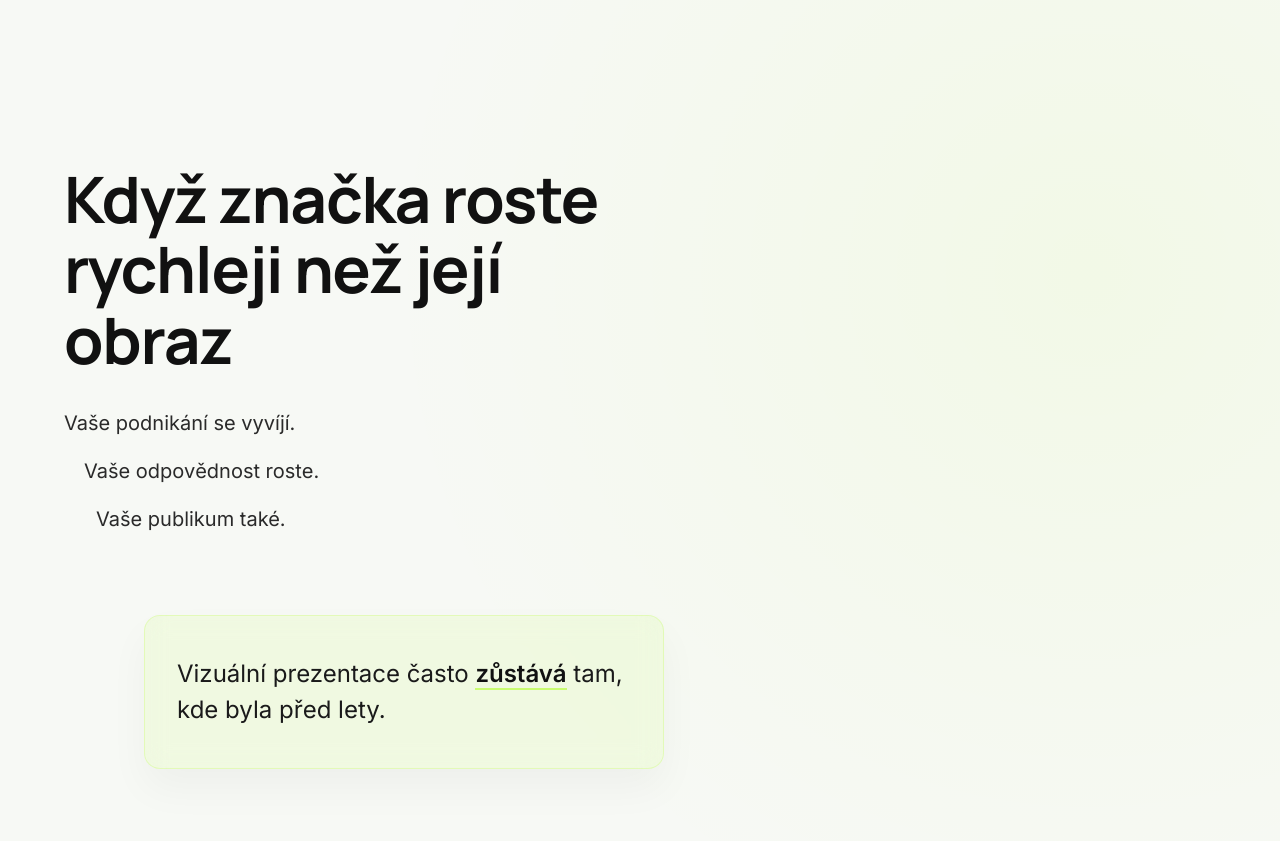
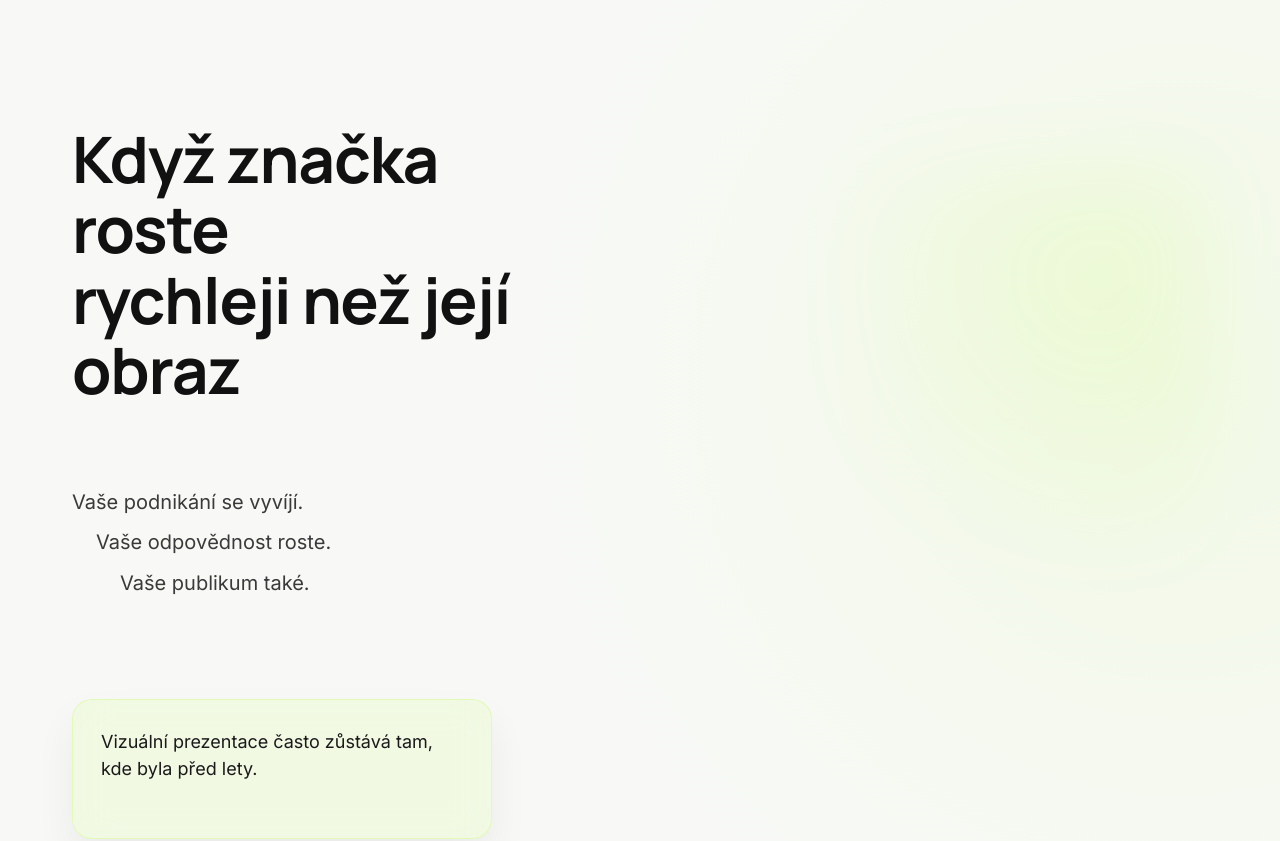
Before and after one commit to katarinabrics-eng/ai-content-studio, a Next.js app in the folder apps/content-studio/: page / in a window 1280 px wide. Shown: the part 760-1601 px from the top of the page. Built offline with nearby package versions, Linux system fonts and the light colour scheme.

Commit message:
refactor: update HomePage manifest section with refined layout, improved text presentation, and enhanced background styling for better visual coherence and user engagement

```diff
--- a/apps/content-studio/src/app/page.tsx
+++ b/apps/content-studio/src/app/page.tsx
@@ -49,61 +49,62 @@ export default function HomePage() {
         </div>
       </section>
 
-      {/* BLOK 2 – Atmosféra + pointa ve skleněném okně */}
+      {/* BLOK 2 – Růst (text) → Stagnace (box) → Možnost (světlo). Dramaturgie. */}
       <section
         id="manifest"
-        className="relative w-full overflow-hidden pt-[180px] pb-[180px]"
+        className="relative overflow-hidden py-[140px] min-h-[720px] lg:min-h-[780px]"
         style={{
-          backgroundColor: "#F7F9F5",
-          backgroundImage: "radial-gradient(circle at 85% 30%, rgba(163, 255, 0, 0.06), transparent 55%)",
+          backgroundColor: "#F8F9F7",
+          backgroundImage: "radial-gradient(circle at 92% 40%, rgba(163, 255, 0, 0.07), transparent 50%)",
         }}
       >
-        <div className="relative mx-auto max-w-[1280px] px-6 sm:px-8 md:px-12 lg:px-16">
-          {/* Text vlevo, cca 55 % šířky */}
-          <div className="min-w-0 max-w-full pl-0 pr-4 md:max-w-[55%] md:pr-8">
+        <div className="mx-auto grid max-w-[1200px] grid-cols-1 grid-rows-auto gap-x-12 gap-y-10 px-6 sm:px-8 lg:grid-cols-2 lg:items-start">
+          {/* Levá strana: nadpis → schody → skleněné okno */}
           <h2
-              className="font-bold leading-[1.1] text-[#111111]"
-              style={{ fontSize: "clamp(2.25rem, 6vw, 64px)" }}
+            className="order-1 max-w-[520px] font-bold leading-[1.1] text-[#111111] lg:col-start-1 lg:row-start-1"
+            style={{ fontSize: "clamp(2rem, 5vw, 64px)", marginBottom: "40px" }}
           >
             Když značka roste
             <br />
             rychleji než její obraz
           </h2>
           <div
-              className="mt-8 space-y-4"
-              style={{ fontSize: "20px", lineHeight: "160%", color: "#2A2A2A", fontWeight: 400 }}
+            className="order-2 lg:col-start-1 lg:row-start-2"
+            style={{ marginBottom: "60px" }}
           >
-              <p>Vaše podnikání se vyvíjí.</p>
-              <p className="pl-5">Vaše odpovědnost roste.</p>
-              <p className="pl-8">Vaše publikum také.</p>
+            <p className="pl-0 text-[20px] leading-relaxed text-[#3A3A3A]">Vaše podnikání se vyvíjí.</p>
+            <p className="mt-2 pl-4 text-[20px] leading-relaxed text-[#3A3A3A] lg:pl-6">Vaše odpovědnost roste.</p>
+            <p className="mt-2 pl-8 text-[20px] leading-relaxed text-[#3A3A3A] lg:pl-12">Vaše publikum také.</p>
           </div>
-          </div>
-
-          {/* Skleněné okno – poslední věta jako dramaturgický bod, lehce doprava */}
+          {/* Skleněné okno – těžítko kompozice */}
           <div
-            className="mt-16 w-full max-w-[520px] rounded-2xl px-8 py-10 md:ml-20 md:mt-20"
+            className="order-4 w-full max-w-[420px] rounded-[20px] px-7 py-7 lg:order-3 lg:col-start-1 lg:row-start-3"
             style={{
               background: "rgba(163, 255, 0, 0.08)",
-              backdropFilter: "blur(12px)",
-              WebkitBackdropFilter: "blur(12px)",
-              border: "1px solid rgba(163, 255, 0, 0.18)",
-              boxShadow: "0 20px 40px rgba(0,0,0,0.04)",
+              backdropFilter: "blur(18px)",
+              WebkitBackdropFilter: "blur(18px)",
+              border: "1px solid rgba(163, 255, 0, 0.2)",
+              boxShadow: "0 20px 40px rgba(0,0,0,0.06)",
+              minHeight: "140px",
             }}
           >
-            <p
-              className="text-left text-[22px] leading-[1.5] text-[#1a1a1a] md:text-[24px]"
-              style={{ fontWeight: 400 }}
-            >
-              Vizuální prezentace často{" "}
-              <span
-                className="font-semibold text-[#111111]"
-                style={{ borderBottom: "2px solid rgba(163, 255, 0, 0.5)" }}
-              >
-                zůstává
-              </span>{" "}
-              tam, kde byla před lety.
+            <p className="text-[18px] leading-[1.5] text-[#1a1a1a]">
+              Vizuální prezentace často zůstává tam,
+              <br />
+              kde byla před lety.
             </p>
           </div>
+          {/* Pravá strana: vertikální světelný panel – „prostor budoucnosti“ */}
+          <div
+            className="order-3 mt-6 ml-auto h-[280px] w-full max-w-[360px] lg:order-4 lg:col-start-2 lg:row-span-3 lg:row-start-1 lg:mt-10 lg:h-[560px] lg:max-h-[560px] lg:w-[420px]"
+            style={{
+              background: "radial-gradient(circle at 70% 20%, rgba(163, 255, 0, 0.18), transparent 60%)",
+              filter: "blur(40px)",
+              opacity: 0.5,
+              borderRadius: "0",
+            }}
+            aria-hidden
+          />
         </div>
       </section>
 
```
Lines whose indentation alone changed are shown as unchanged.
